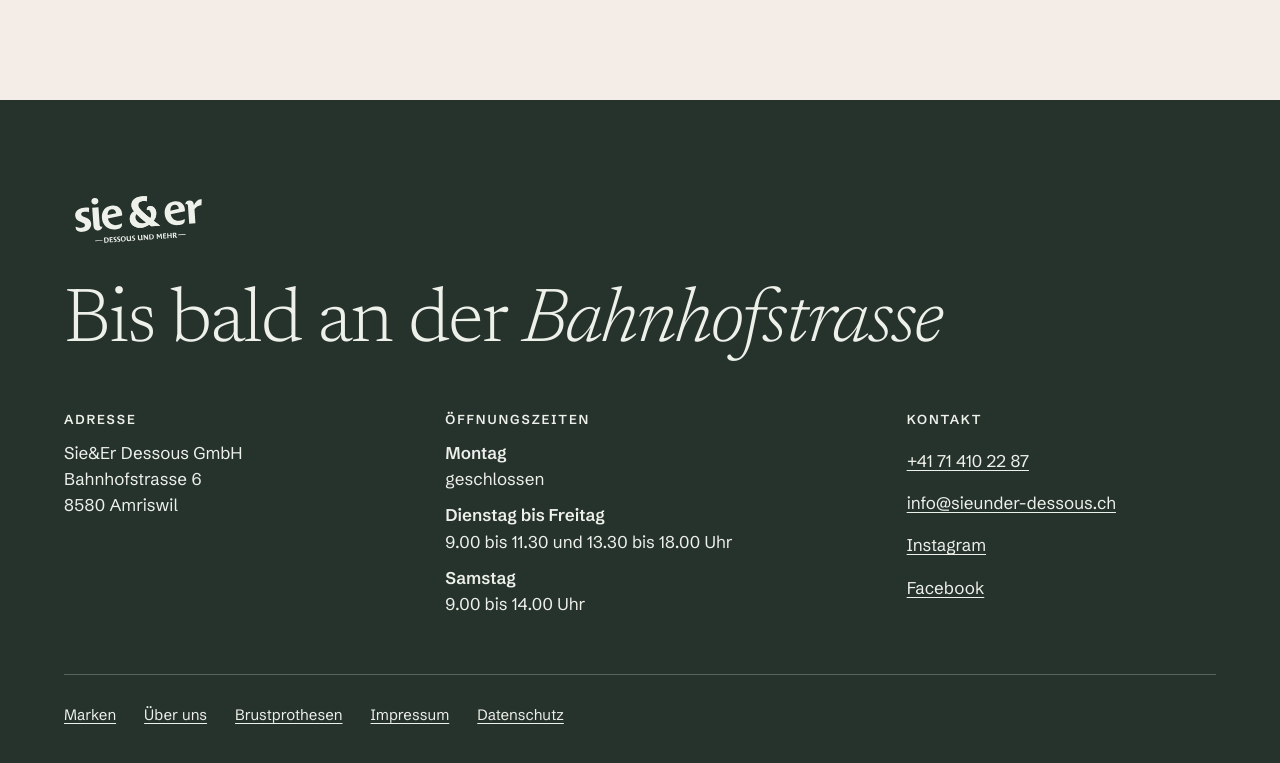
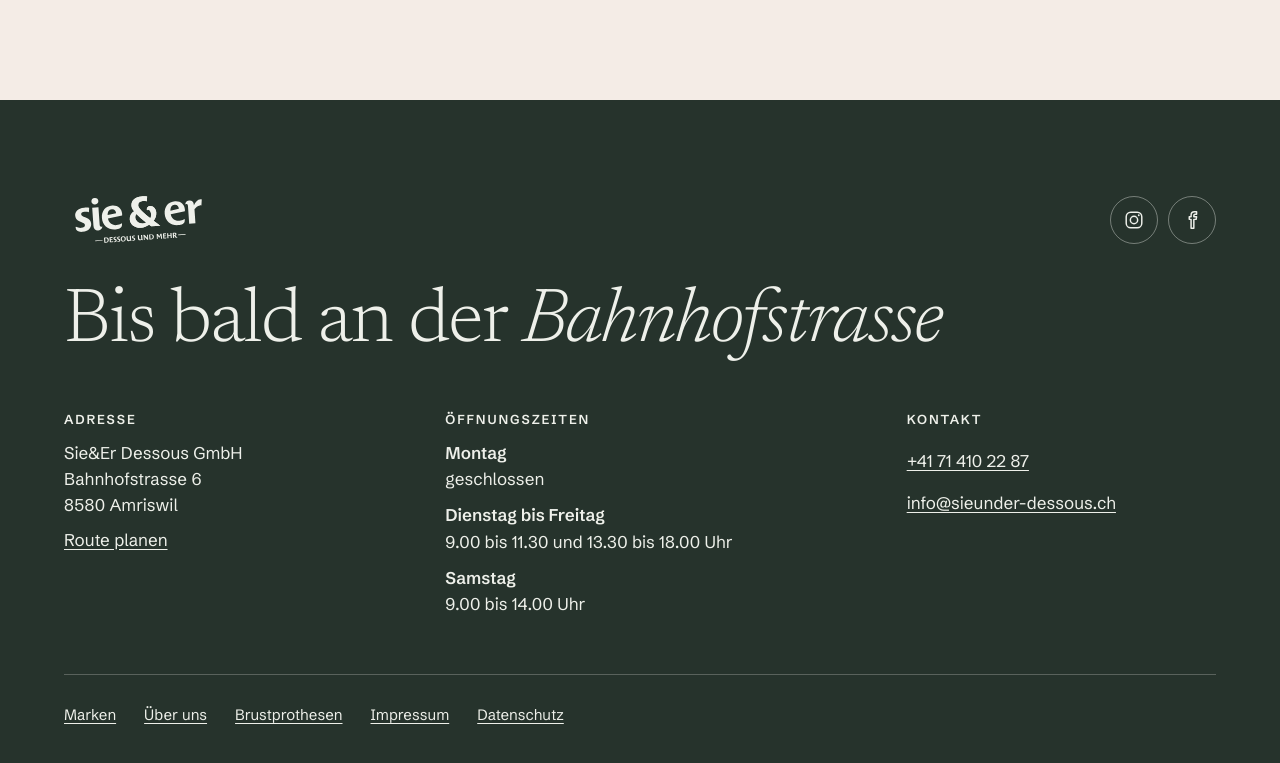
Before and after one commit to nbrivio/sieunder, an Astro site: page / in a window 1280 px wide. Shown: the part 9212-9975 px from the top of the page. Built offline with nearby package versions, Linux system fonts and the light colour scheme; Astro itself is replaced by a stand-in of ours.

Commit message:
Fuss: Instagram und Facebook als Zeichen, Route planen. Vorschaubild aus dem Kopfbild

```diff
--- a/inhalt/seiten.json
+++ b/inhalt/seiten.json
@@ -43,7 +43,7 @@
       { "titel": "Wer verantwortlich ist", "text": ["Verantwortlich ist die Sie&Er Dessous GmbH, Bahnhofstrasse 6, 8580 Amriswil. Fragen zum Datenschutz beantworten wir am Telefon oder per Mail."] },
       { "titel": "Was beim Aufruf der Seite geschieht", "text": ["Die Seite wird bei GitHub Pages bereitgestellt, einem Dienst der GitHub Inc. in den USA. Wie jeder Webserver verarbeitet dieser Dienst bei jedem Aufruf technische Angaben, darunter die IP-Adresse, den Zeitpunkt und den verwendeten Browser. Das ist nötig, um die Seite auszuliefern und vor Missbrauch zu schützen. Wir selbst haben keinen Zugriff auf diese Angaben.", "Schriften, Bilder und Skripte liegen auf derselben Adresse wie die Seite. Es werden keine Inhalte von Dritten nachgeladen."] },
       { "titel": "Wenn du uns anrufst oder schreibst", "text": ["Dann verwenden wir deine Angaben, um dein Anliegen zu beantworten oder einen Termin zu vereinbaren, und nur dafür. Wir geben sie nicht weiter."] },
-      { "titel": "Verweise auf andere Seiten", "text": ["Im Fuss der Seite stehen Verweise auf unsere Profile bei Instagram und Facebook. Erst wenn du einen Verweis anklickst, gelten die Bestimmungen des jeweiligen Anbieters."] },
+      { "titel": "Verweise auf andere Seiten", "text": ["Im Fuss der Seite stehen Verweise auf unsere Profile bei Instagram und Facebook und auf die Routenplanung von Google Maps. Erst wenn du einen Verweis anklickst, gelten die Bestimmungen des jeweiligen Anbieters."] },
       { "titel": "Deine Rechte", "text": ["Du kannst jederzeit Auskunft darüber verlangen, welche Angaben wir über dich haben, und sie berichtigen oder löschen lassen. Ein Anruf oder eine Mail genügt."] }
     ]
   }
--- a/src/components/Fuss.astro
+++ b/src/components/Fuss.astro
@@ -3,15 +3,32 @@ import Betont from './Betont.astro';
 import { betrieb, telefonZiel, telefonAnzeige, zeitenZeilen } from '../inhalt/betrieb.js';
 import { start } from '../inhalt/start.js';
 import { pfad } from '../inhalt/pfad.js';
+
+const route = `https://www.google.com/maps/dir/?api=1&destination=${encodeURIComponent(`${betrieb.name}, ${betrieb.strasse}, ${betrieb.plz} ${betrieb.ort}`)}`;
 ---
 
 <footer id="besuch" class="fuss">
-  <span class="logo" role="img" aria-label={betrieb.name}></span>
+  <div class="oben">
+    <span class="logo" role="img" aria-label={betrieb.name}></span>
+    <ul class="sozial">
+      <li>
+        <a href={betrieb.instagram} rel="noopener" aria-label={`${betrieb.name} auf Instagram`}>
+          <svg viewBox="0 0 24 24" aria-hidden="true" focusable="false"><rect x="3.5" y="3.5" width="17" height="17" rx="5"></rect><circle cx="12" cy="12" r="4"></circle><circle class="voll" cx="17.2" cy="6.8" r="1"></circle></svg>
+        </a>
+      </li>
+      <li>
+        <a href={betrieb.facebook} rel="noopener" aria-label={`${betrieb.name} auf Facebook`}>
+          <svg viewBox="0 0 24 24" aria-hidden="true" focusable="false"><path d="M14 8.5V7c0-.8.5-1.3 1.4-1.3H17V3h-2.3C12.3 3 11 4.5 11 6.8v1.7H9v2.8h2V21h3v-9.7h2.5l.5-2.8z"></path></svg>
+        </a>
+      </li>
+    </ul>
+  </div>
   <h2 class="gross"><Betont text={start.besuch} /></h2>
   <div class="spalten">
     <div>
       <h3>Adresse</h3>
       <address>{betrieb.firma}<br />{betrieb.strasse}<br />{betrieb.plz} {betrieb.ort}</address>
+      <p><a href={route} rel="noopener">Route planen</a></p>
     </div>
     <div class="breit">
       <h3>Öffnungszeiten</h3>
@@ -24,8 +41,6 @@ import { pfad } from '../inhalt/pfad.js';
       <ul>
         <li><a href={telefonZiel}>{telefonAnzeige}</a></li>
         <li><a href={`mailto:${betrieb.email}`}>{betrieb.email}</a></li>
-        <li><a href={betrieb.instagram} rel="noopener">Instagram</a></li>
-        <li><a href={betrieb.facebook} rel="noopener">Facebook</a></li>
       </ul>
     </div>
   </div>
@@ -44,8 +59,42 @@ import { pfad } from '../inhalt/pfad.js';
     background: var(--se-tanne);
     color: var(--se-papier);
   }
+  .oben {
+    display: flex;
+    align-items: center;
+    justify-content: space-between;
+    gap: 24px;
+  }
   .logo {
     width: 150px;
+  }
+  .sozial {
+    display: flex;
+    gap: 10px;
+  }
+  .sozial a {
+    display: grid;
+    place-items: center;
+    width: 48px;
+    height: 48px;
+    padding: 0;
+    border: 1px solid rgb(238 240 234 / 0.4);
+    border-radius: 50%;
+  }
+  .sozial a:hover {
+    border-color: var(--se-rose);
+  }
+  .sozial svg {
+    width: 22px;
+    height: 22px;
+    fill: none;
+    stroke: currentColor;
+    stroke-width: 1.6;
+    stroke-linejoin: round;
+  }
+  .sozial .voll {
+    fill: currentColor;
+    stroke: none;
   }
   h2 {
     margin: 36px 0 48px;
--- a/src/layouts/Seite.astro
+++ b/src/layouts/Seite.astro
@@ -108,7 +108,7 @@ const graph = {
     <meta property="og:image" content={vorschau} />
     <meta property="og:image:width" content="1200" />
     <meta property="og:image:height" content="630" />
-    <meta property="og:image:alt" content={`Blick in den Laden von ${betrieb.name} in ${betrieb.ort}`} />
+    <meta property="og:image:alt" content={`Korallenrotes Dessous-Set auf salbeigrünem Stoff, ${betrieb.name} in ${betrieb.ort}`} />
     <meta name="twitter:card" content="summary_large_image" />
     <meta name="twitter:title" content={seitentitel} />
     <meta name="twitter:description" content={beschreibung} />
```
Also changed, not shown: public/vorschau.jpg.
